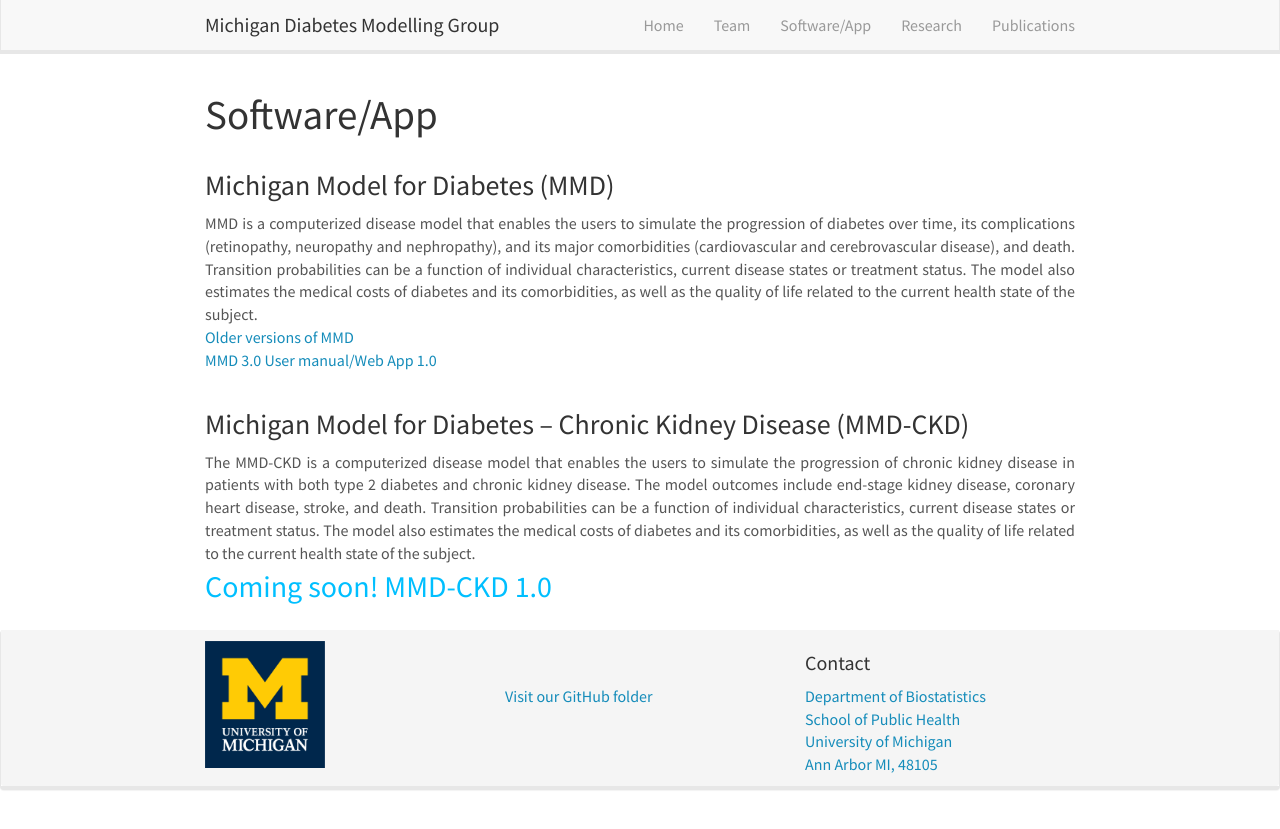
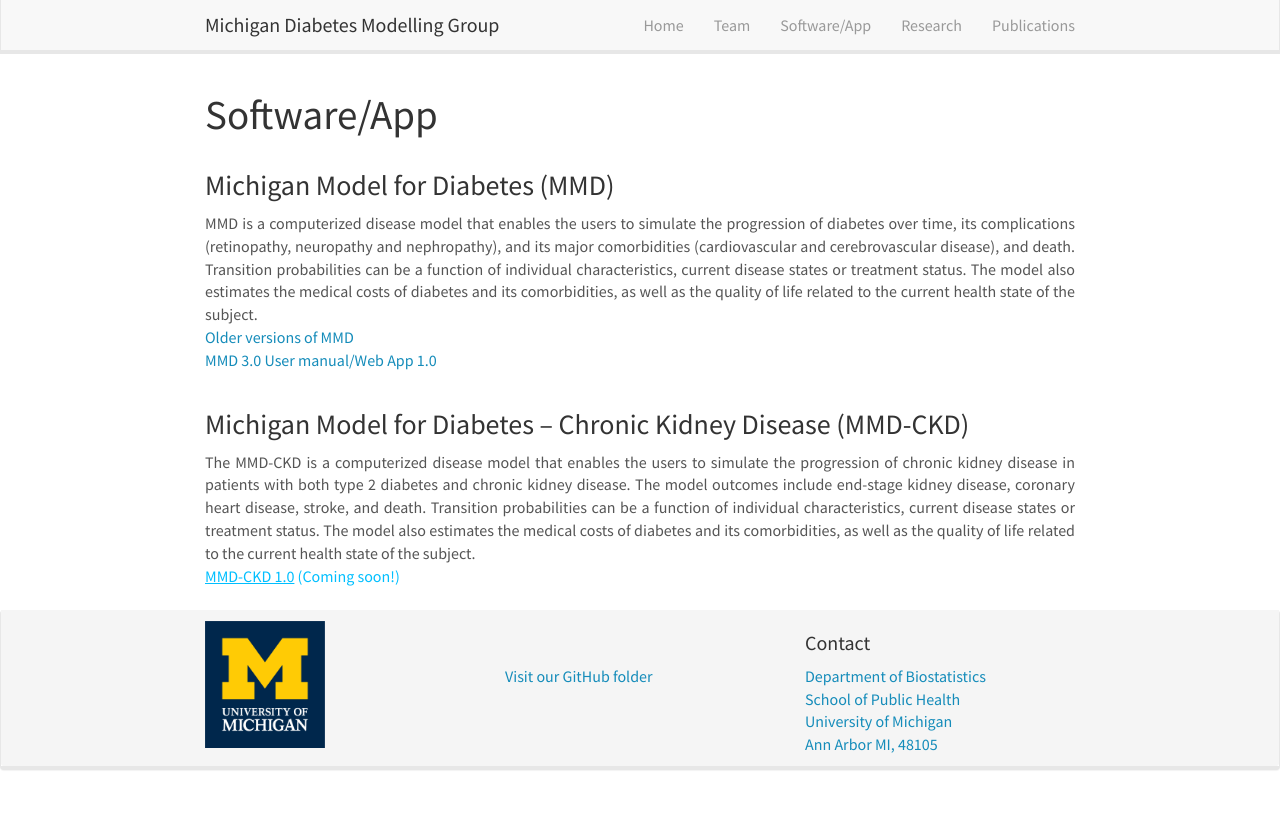
Before and after one commit to WenYeLeafGitHub/MichiganDiabetesModelingGroup.github.io, a Jekyll site: the page built from _pages/Software_App.html, in a window 1280 px wide. Shown: the top 829 px of the page. Built offline with Jekyll 4.4.1, drawn with Linux system fonts in a browser that asks for light colours; nearby versions of some CDN libraries.

Commit message:
Update Software_App.yml

```diff
--- a/_data/Software_App.yml
+++ b/_data/Software_App.yml
@@ -2,4 +2,4 @@
   content: MMD is a computerized disease model that enables the users to simulate the progression of diabetes over time, its complications (retinopathy, neuropathy and nephropathy), and its major comorbidities (cardiovascular and cerebrovascular disease), and death. Transition probabilities can be a function of individual characteristics, current disease states or treatment status. The model also estimates the medical costs of diabetes and its comorbidities, as well as the quality of life related to the current health state of the subject. <br/> <a href="https://diabetes.med.umich.edu/affiliated-centers/michigan-center-diabetes-translational-research-mcdtr/cores-and-programs-4">Older versions of MMD</a>  <br/> <a href="https://diabetes.med.umich.edu/affiliated-centers/michigan-center-diabetes-translational-research-mcdtr/cores-and-programs-4">MMD 3.0 User manual/Web App 1.0</a>
 
 - title: "Michigan Model for Diabetes – Chronic Kidney Disease (MMD-CKD)"
-  content: The MMD-CKD is a computerized disease model that enables the users to simulate the progression of chronic kidney disease in patients with both type 2 diabetes and chronic kidney disease. The model outcomes include end-stage kidney disease, coronary heart disease, stroke, and death. Transition probabilities can be a function of individual characteristics, current disease states or treatment status. The model also estimates the medical costs of diabetes and its comorbidities, as well as the quality of life related to the current health state of the subject. <p style="color:DeepSkyBlue;font-size:30px;">Coming soon! <span style="text decoration:underline;"> MMD-CKD 1.0 </span> </p>
+  content: The MMD-CKD is a computerized disease model that enables the users to simulate the progression of chronic kidney disease in patients with both type 2 diabetes and chronic kidney disease. The model outcomes include end-stage kidney disease, coronary heart disease, stroke, and death. Transition probabilities can be a function of individual characteristics, current disease states or treatment status. The model also estimates the medical costs of diabetes and its comorbidities, as well as the quality of life related to the current health state of the subject. <p style="color:DeepSkyBlue;"> <u>MMD-CKD 1.0</u> (Coming soon!) </p>
```
